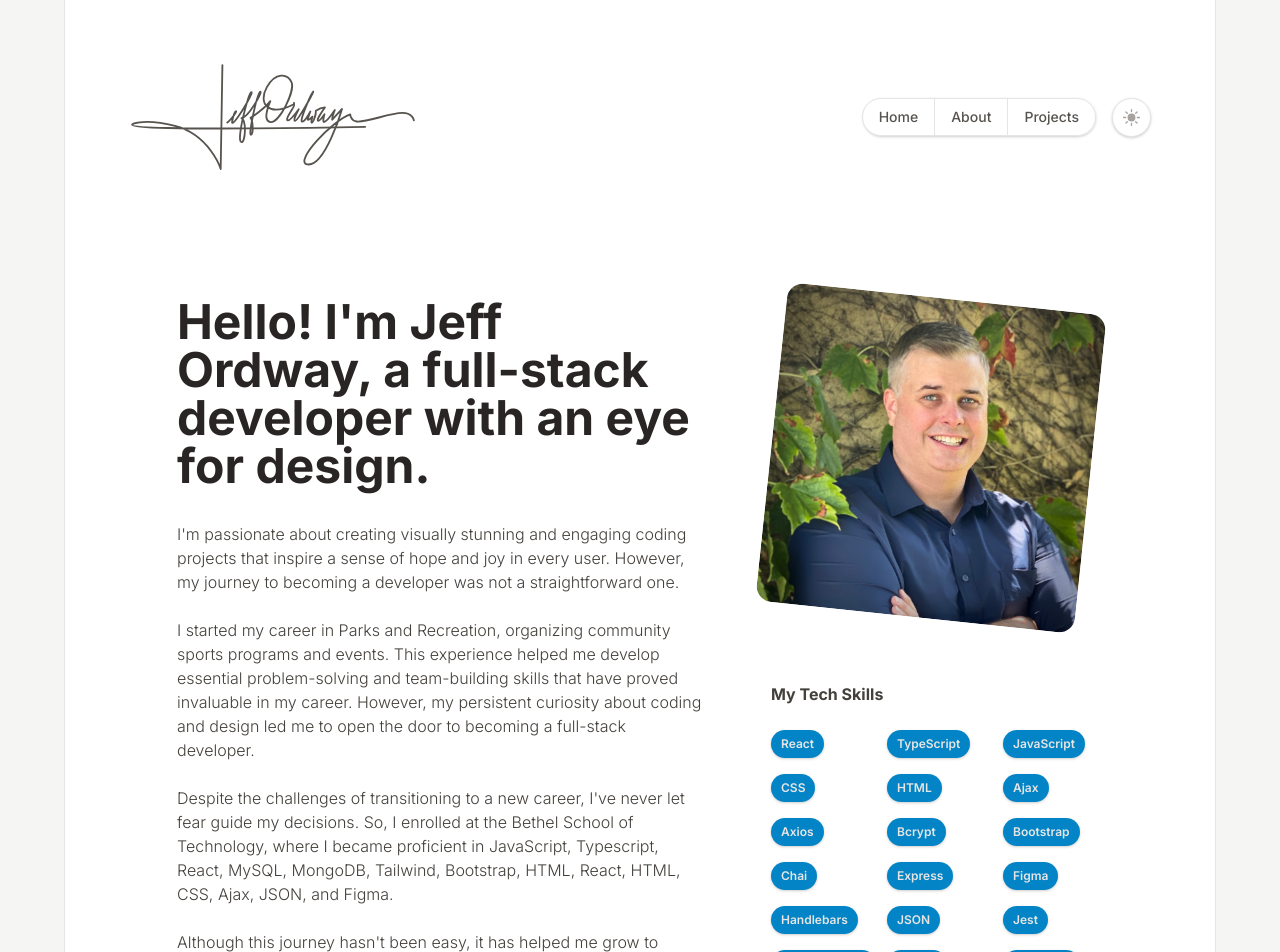
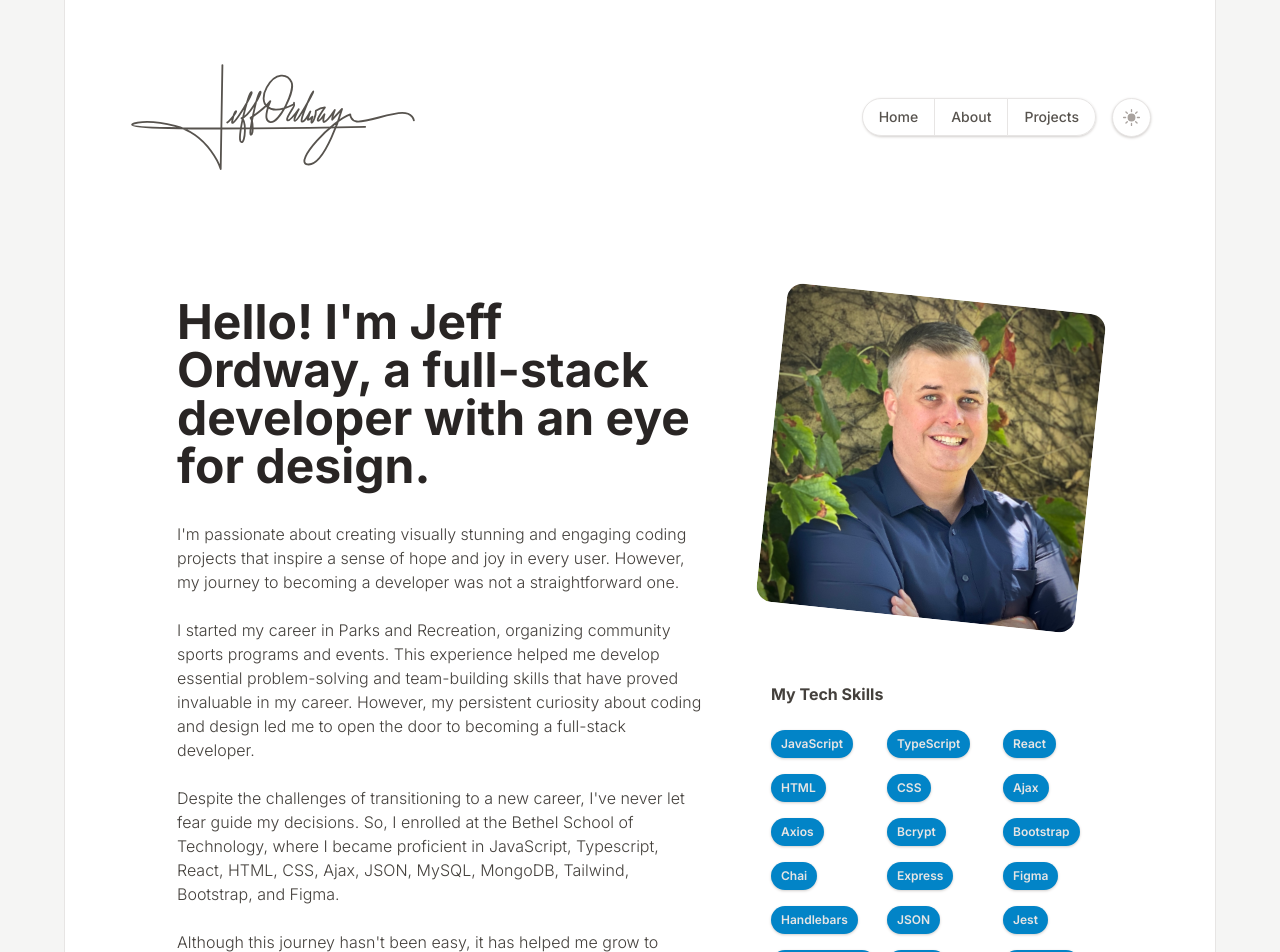
Before and after one commit to jeffordway/react-portfolio-website, a React (Vite) app: page /about in a window 1280 px wide. Shown: the top 952 px of the page. Built offline with nearby package versions, Linux system fonts and the light colour scheme.

Commit message:
updated tech skills

```diff
--- a/src/components/about/AboutHero.tsx
+++ b/src/components/about/AboutHero.tsx
@@ -26,8 +26,8 @@ function AboutHero() {
           Despite the challenges of transitioning to a new career, I've never
           let fear guide my decisions. So, I enrolled at the Bethel School of
           Technology, where I became proficient in JavaScript, Typescript,
-          React, MySQL, MongoDB, Tailwind, Bootstrap, HTML, React, HTML, CSS,
-          Ajax, JSON, and Figma.
+          React, HTML, CSS, Ajax, JSON, MySQL, MongoDB, Tailwind, Bootstrap, and
+          Figma.
         </p>
         <br />
         <p>
--- a/src/components/common/TechSkills.tsx
+++ b/src/components/common/TechSkills.tsx
@@ -3,11 +3,11 @@ import TechBadges from "./TechBadges";
 
 function TechSkills() {
   const techSkills: string[] = [
+    "JavaScript",
+    "TypeScript",
     "React",
-    "TypeScript",
-    "JavaScript",
+    "HTML",
     "CSS",
-    "HTML",
     "Ajax",
     "Axios",
     "Bcrypt",
--- a/src/components/projects/ProjectHero.tsx
+++ b/src/components/projects/ProjectHero.tsx
@@ -14,8 +14,8 @@ function ProjectHero() {
           countless hours of hard work and dedication to become a proficient
           full-stack developer. Along this journey, I have gained experience
           with various languages and frameworks, including JavaScript,
-          Typescript, React, MySQL, MongoDB, Tailwind, Bootstrap, HTML, React,
-          HTML, CSS, Ajax, JSON, and Figma.
+          Typescript, React, HTML, CSS, Ajax, JSON, MySQL, MongoDB, Tailwind,
+          Bootstrap, and Figma.
         </p>
       </div>
     </div>
```
